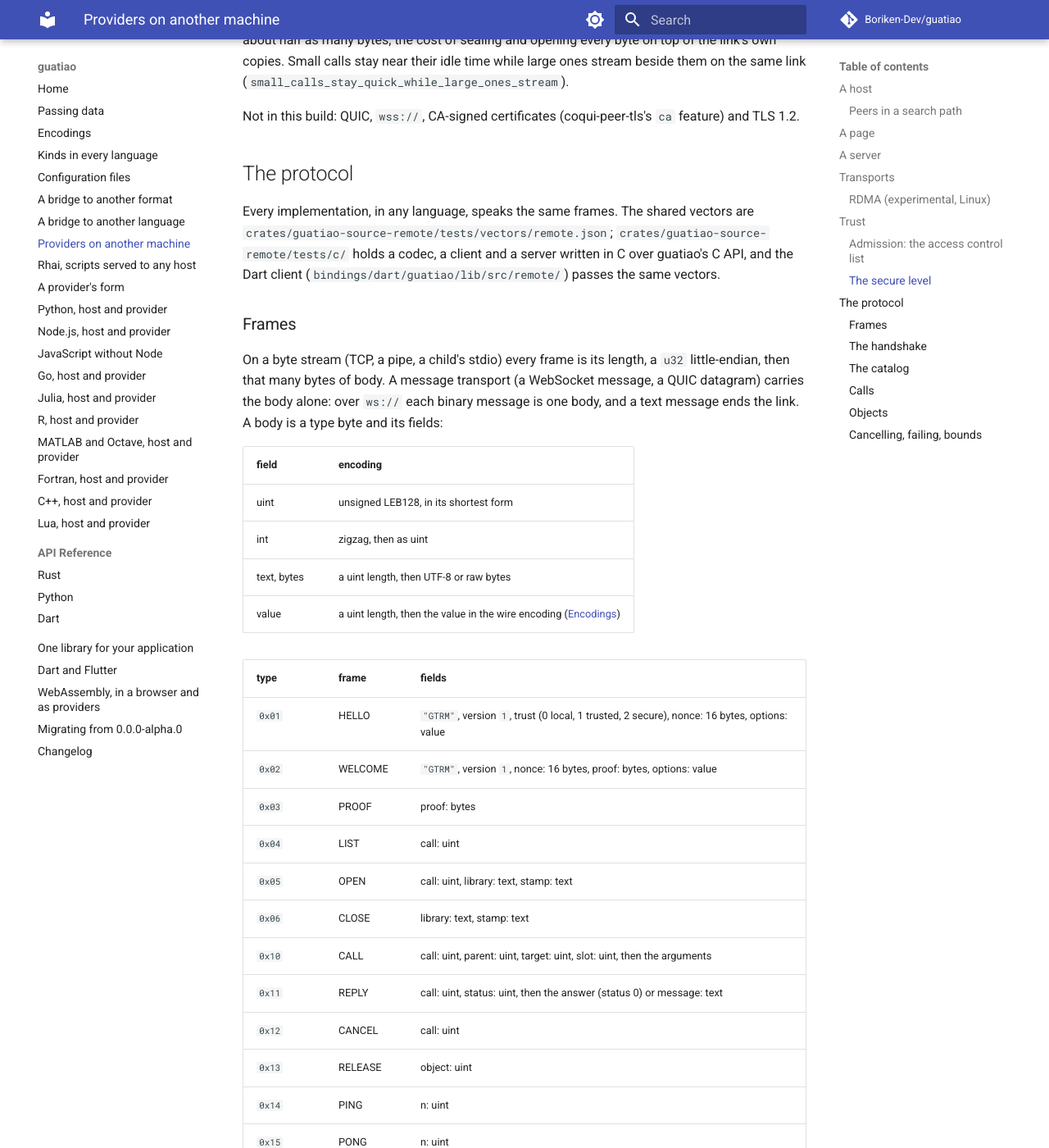
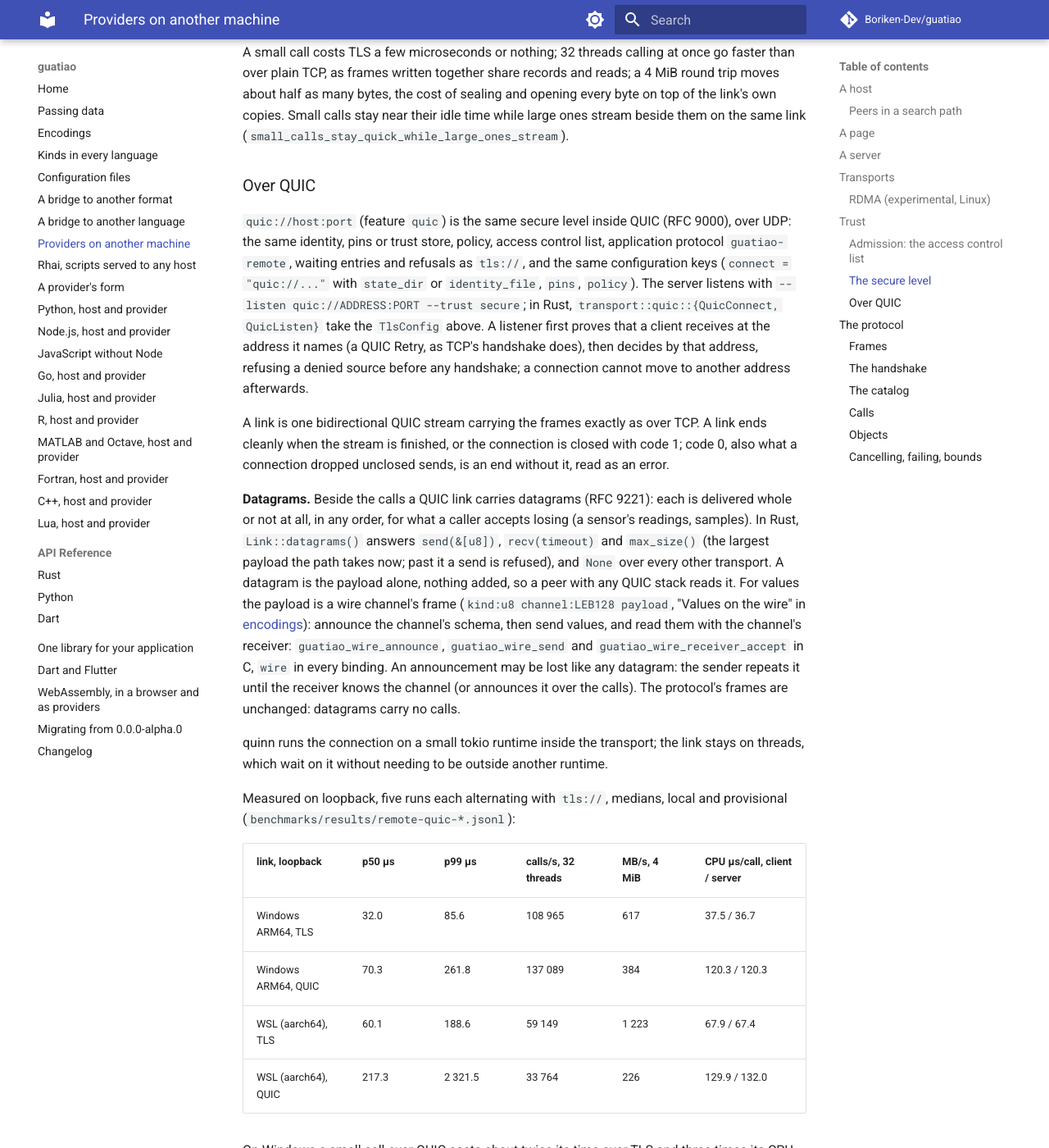
Before and after one commit to Boriken-Dev/guatiao, an MkDocs documentation site: the page built from docs/remote.md, in a window 1280 px wide and 1400 px high, scrolled down 10959 px. Shown: the whole window at 82% size. Built offline with MkDocs 1.6.1 and Material for MkDocs 9.7.7, drawn with Linux system fonts in a browser that asks for light colours; comment, search, counter and statistics services are not loaded; some of the changed text lies outside the part shown.

Commit message:
docs: the secure level over QUIC and its datagrams in the remote page and the changelog

```diff
--- a/docs/remote.md
+++ b/docs/remote.md
@@ -214,6 +214,7 @@ a new one goes unreported.
 | `tcp://host:port` | another machine, at the trusted level | 22–36 µs on loopback; 114–123 µs from a host to a VM on it |
 | `ws://host:port/path` | a browser, or any WebSocket client, at the trusted level (feature `ws`): one binary message per frame body | not measured |
 | `tls://host:port` | any network, at the secure level (feature `tls`): mutual TLS 1.3 | 33–37 µs on loopback |
+| `quic://host:port` | any network, at the secure level (feature `quic`): the same mutual TLS 1.3 inside QUIC, with datagrams beside the calls | 58–83 µs on loopback (Windows), about 220 µs in WSL |
 | `rdma://host:port` | another machine with an RDMA device, at the trusted level; experimental, Linux only (below) | 11 µs on Soft-RoCE loopback, which says nothing of RDMA hardware |
 
 A call is a greeter's `count` through the host's table, there and back,
@@ -334,7 +335,7 @@ network by default.
   reads and changes traffic freely. Use it only where the network itself
   is the boundary.
 - **`secure`**: any network: mutual TLS 1.3 over TCP (`tls://`, feature
-  `tls`), through [coqui-peer-tls](https://github.com/Boriken-Dev/coqui-peer-tls).
+  `tls`) or inside QUIC (`quic://`, feature `quic`), through [coqui-peer-tls](https://github.com/Boriken-Dev/coqui-peer-tls).
   Each side presents a certificate of its own, self-issued, and knows the
   other by its **fingerprint**, `sha256:<hex>` (the SHA-256 of the
   certificate's DER encoding: `openssl x509 -outform DER | sha256sum`).
@@ -477,8 +478,64 @@ the cost of sealing and opening every byte on top of the link's own
 copies. Small calls stay near their idle time while large ones stream
 beside them on the same link (`small_calls_stay_quick_while_large_ones_stream`).
 
-Not in this build: QUIC, `wss://`, CA-signed certificates
-(coqui-peer-tls's `ca` feature) and TLS 1.2.
+### Over QUIC
+
+`quic://host:port` (feature `quic`) is the same secure level inside QUIC
+(RFC 9000), over UDP: the same identity, pins or trust store, policy,
+access control list, application protocol `guatiao-remote`, waiting
+entries and refusals as `tls://`, and the same configuration keys
+(`connect = "quic://..."` with `state_dir` or `identity_file`, `pins`,
+`policy`). The server listens with `--listen quic://ADDRESS:PORT --trust
+secure`; in Rust, `transport::quic::{QuicConnect, QuicListen}` take the
+`TlsConfig` above. A listener first proves that a client receives at
+the address it names (a QUIC Retry, as TCP's handshake does), then
+decides by that address, refusing a denied source before any handshake;
+a connection cannot move to another address afterwards.
+
+A link is one bidirectional QUIC stream carrying the frames exactly as
+over TCP. A link ends cleanly when the stream is finished, or the
+connection is closed with code 1; code 0, also what a connection dropped
+unclosed sends, is an end without it, read as an error.
+
+**Datagrams.** Beside the calls a QUIC link carries datagrams
+(RFC 9221): each is delivered whole or not at all, in any order, for
+what a caller accepts losing (a sensor's readings, samples). In Rust,
+`Link::datagrams()` answers `send(&[u8])`, `recv(timeout)` and
+`max_size()` (the largest payload the path takes now; past it a send is
+refused), and `None` over every other transport. A datagram is the
+payload alone, nothing added, so a peer with any QUIC stack reads it.
+For values the payload is a wire channel's frame (`kind:u8 channel:LEB128
+payload`, "Values on the wire" in [encodings](encodings.md)): announce
+the channel's schema, then send values, and read them with the channel's
+receiver: `guatiao_wire_announce`, `guatiao_wire_send` and
+`guatiao_wire_receiver_accept` in C, `wire` in every binding. An
+announcement may be lost like any datagram: the sender repeats it until
+the receiver knows the channel (or announces it over the calls). The
+protocol's frames are unchanged: datagrams carry no calls.
+
+quinn runs the connection on a small tokio runtime inside the
+transport; the link stays on threads, which wait on it without needing
+to be outside another runtime.
+
+Measured on loopback, five runs each alternating with `tls://`, medians,
+local and provisional (`benchmarks/results/remote-quic-*.jsonl`):
+
+| link, loopback | p50 µs | p99 µs | calls/s, 32 threads | MB/s, 4 MiB | CPU µs/call, client / server |
+| --- | --- | --- | --- | --- | --- |
+| Windows ARM64, TLS | 32.0 | 85.6 | 108 965 | 617 | 37.5 / 36.7 |
+| Windows ARM64, QUIC | 70.3 | 261.8 | 137 089 | 384 | 120.3 / 120.3 |
+| WSL (aarch64), TLS | 60.1 | 188.6 | 59 149 | 1 223 | 67.9 / 67.4 |
+| WSL (aarch64), QUIC | 217.3 | 2 321.5 | 33 764 | 226 | 129.9 / 132.0 |
+
+On Windows a small call over QUIC costs about twice its time over TLS
+and three times its CPU, and 32 threads calling at once go faster. In
+WSL it costs three to four times its time and twice its CPU, its p99
+runs to milliseconds and a 4 MiB round trip moved 40 to 374 MB/s from
+run to run. The causes are not measured. Prefer `tls://` unless
+datagrams are wanted. Not measured: across a real network.
+
+Not in this build: `wss://`, CA-signed certificates (coqui-peer-tls's
+`ca` feature) and TLS 1.2.
 
 ## The protocol
 
```
Also changed, not shown: AGENTS.md (+1 -1 lines), CHANGELOG.md (+19 -0 lines).
